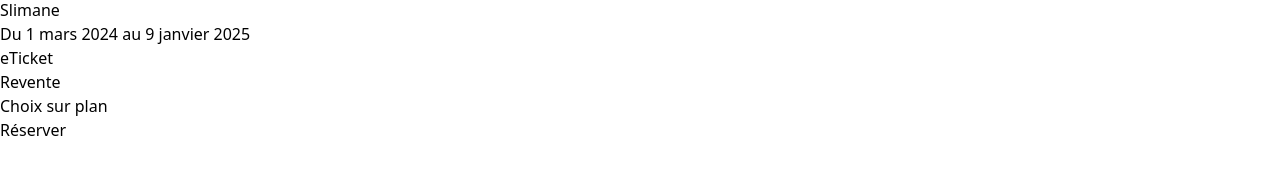
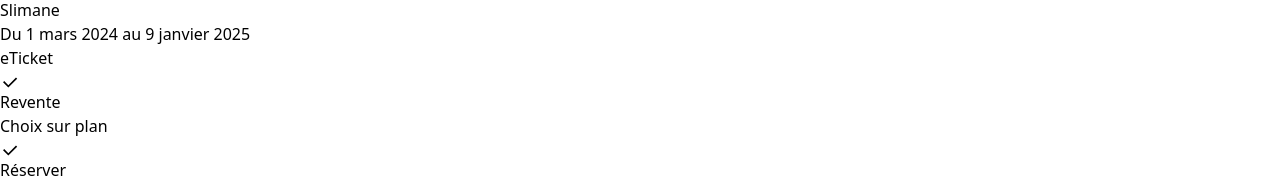
Before and after one commit to Shaykkoo/billeterie-havre, a React (Vite) app: page / in a window 1280 px wide. Shown: the part 705-885 px from the top of the page. Before the commit the page ends 847 px from the top, so only its background shows below. Built offline with nearby package versions, Linux system fonts and the light colour scheme.

Commit message:
add Carousel

```diff
--- a/src/components/Hero.jsx
+++ b/src/components/Hero.jsx
@@ -2,6 +2,7 @@
 import Container from "./Container";
 import Typography from "./Typography";
 import Slimane from "../assets/images/slimane.webp";
+import Carousel from "./Carousel";
 
 export default function Hero() {
   return (
@@ -18,13 +19,19 @@
         </div>
         <div>
           <div className="flex flex-row">
-            <div className="relative ">
-              <img src={Slimane} className="rounded-md" alt="" />
+            <div className="relative  ">
+              <img src={Slimane} className="rounded-sm" alt="" />
             </div>
             <div>
               <div className="flex flex-col pl-3">
-                <Typography variant="h2">Slimane</Typography>
-                <Typography className="" variant="xl">
+                <Typography
+                  display="secondary"
+                  className="font-bold uppercase  hover:cursor-pointer"
+                  variant="h2"
+                >
+                  Slimane
+                </Typography>
+                <Typography className="" variant="">
                   Du 1 mars 2024 au 9 janvier 2025
                 </Typography>
               </div>
@@ -33,25 +40,45 @@
           <div className=" w-full ">
             <div className=" w-full -mt-[60px]  flex flex-row justify-end">
               <Typography
-                className="  border-white border-2 bg-stone-300 py-4 px-24"
-                display="white"
+                variant="sm"
+                className=" flex flex-row border-white border-2 bg-stone-300 py-4 px-24"
+                display="gray"
               >
                 eTicket
+                <svg
+                  xmlns="http://www.w3.org/2000/svg"
+                  viewBox="0 -3 24 24"
+                  fill="currentColor"
+                  height="20"
+                >
+                  <path d="M9.9997 15.1709L19.1921 5.97852L20.6063 7.39273L9.9997 17.9993L3.63574 11.6354L5.04996 10.2212L9.9997 15.1709Z"></path>
+                </svg>
               </Typography>
               <Typography
-                className="border-r-white border-2 bg-stone-200 py-4 px-24"
-                display="white"
+                variant="sm"
+                className="border-white border-2 bg-stone-300 py-4 px-24"
+                display="gray"
               >
                 Revente
               </Typography>
               <Typography
-                className="bg-stone-200 border-r-white border-2  py-4 px-20"
-                display="white"
+                variant="sm"
+                className="bg-stone-300 flex flex-row border-white border-2  py-4 px-20"
+                display="gray"
               >
                 Choix sur plan
+                <svg
+                  xmlns="http://www.w3.org/2000/svg"
+                  viewBox="0 -3 24 24"
+                  fill="currentColor"
+                  height="20"
+                >
+                  <path d="M9.9997 15.1709L19.1921 5.97852L20.6063 7.39273L9.9997 17.9993L3.63574 11.6354L5.04996 10.2212L9.9997 15.1709Z"></path>
+                </svg>
               </Typography>
               <Typography
-                className="bg-slate-950 border-r-white border-2 flex w-full font-bold mr-2  py-4 px-16 "
+                variant="sm"
+                className="bg-sky-900 italic uppercase border-white border-2 flex w-full font-bold mr-2  py-4 px-16 hover:cursor-pointer hover:opacity-70 "
                 display="white"
               >
                 Réserver
@@ -59,7 +86,9 @@
             </div>
           </div>
         </div>
+        <hr className="my-8" />
       </Container>
+      <Carousel />
     </div>
   );
 }
```
